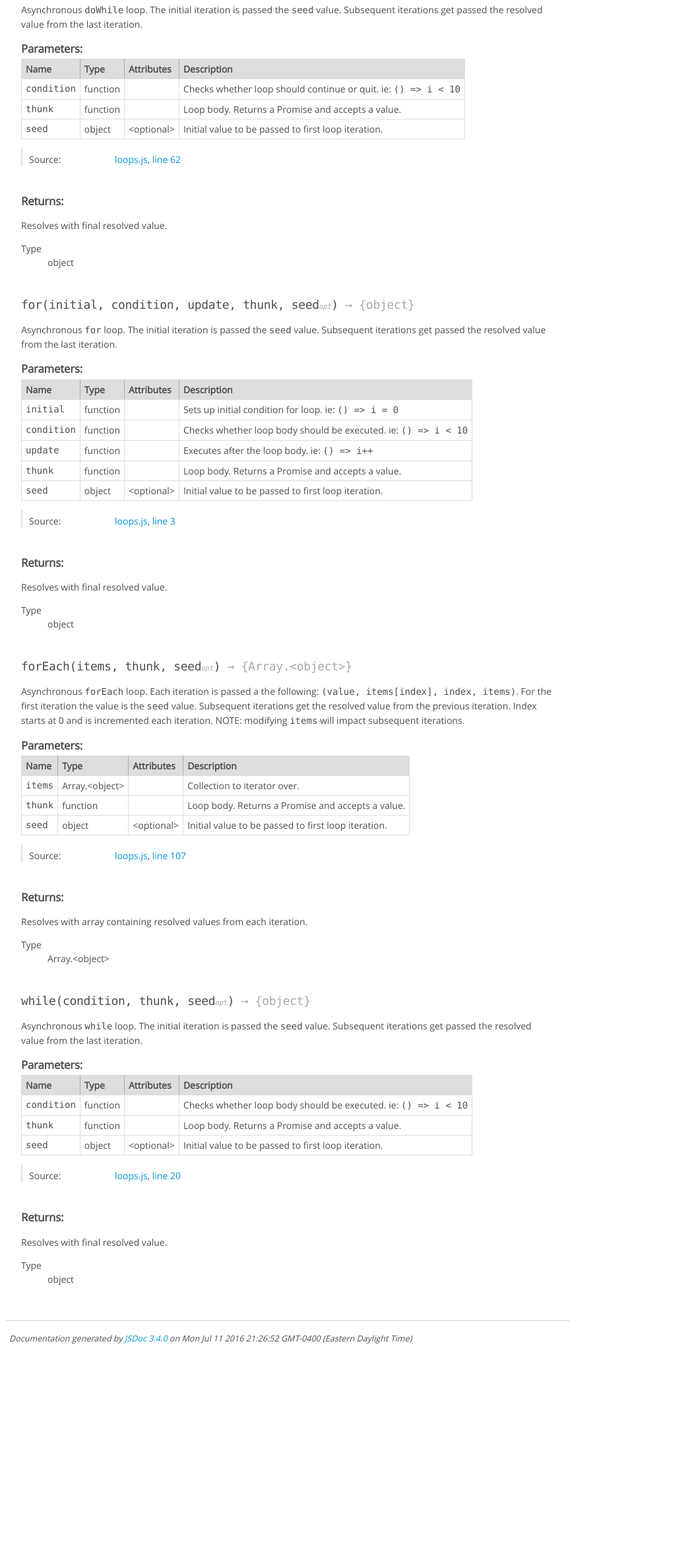
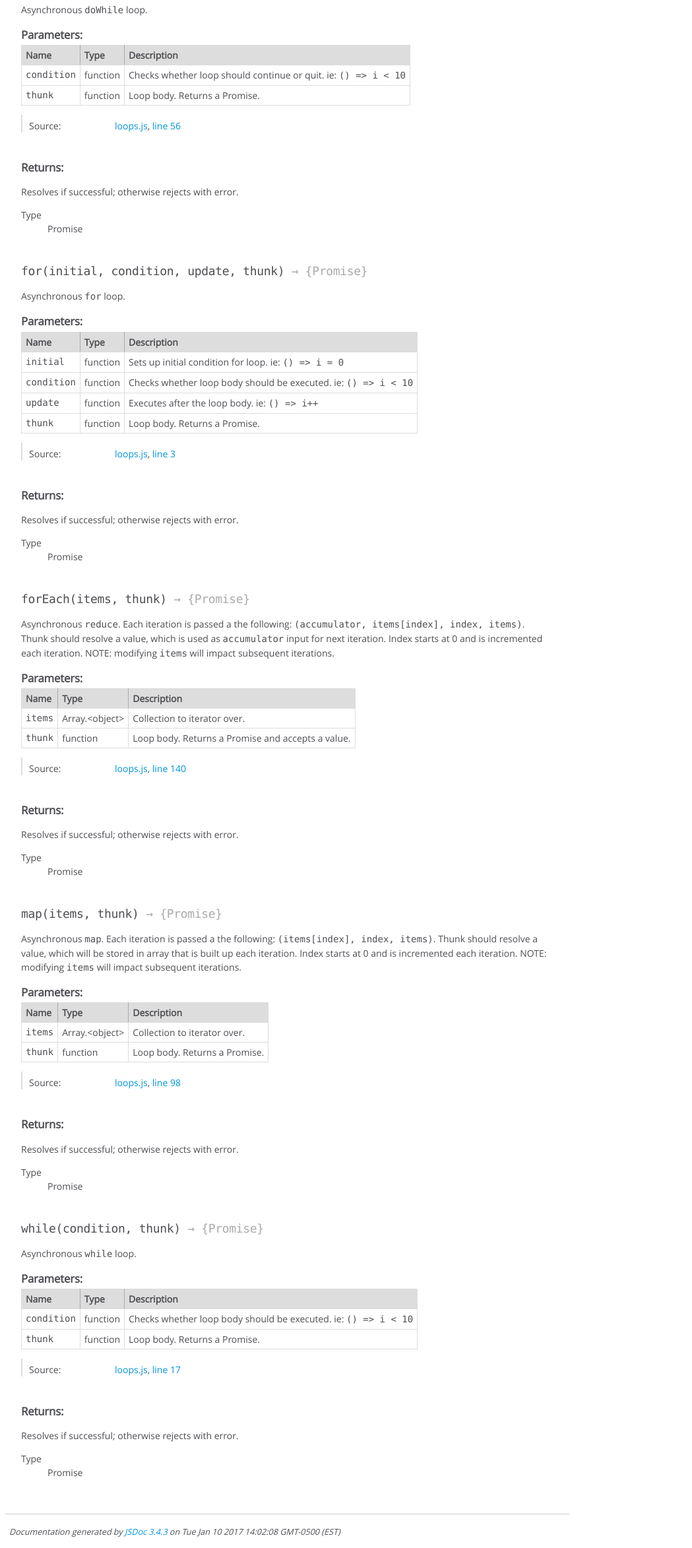
Before and after one commit to h2oboi89/async-loops, a plain HTML site: page global.html in a window 1280 px wide. Shown: the part 258-2604 px from the top of the page at 66% size, without its empty margins (0-1049 px from the left). Before the commit the page ends 2310 px from the top, so only its background shows below. Drawn offline with Linux system fonts and the light colour scheme.

Commit message:
documentation for master : bc3708c92dd6318fbdac6883d6daab5df156c6e5

```diff
--- a/global.html
+++ b/global.html
@@ -24,11 +24,9 @@
 </dl>
     </div>
         <h3 class="subsection-title">Methods</h3>
-    <h4 class="name" id="doWhile"><span class="type-signature"></span>doWhile<span class="signature">(condition, thunk, seed<span class="signature-attributes">opt</span>)</span><span class="type-signature"> &rarr; {object}</span></h4>
+    <h4 class="name" id="doWhile"><span class="type-signature"></span>doWhile<span class="signature">(condition, thunk)</span><span class="type-signature"> &rarr; {Promise}</span></h4>
 <div class="description">
-    <p>Asynchronous <code>doWhile</code> loop.
-The initial iteration is passed the <code>seed</code> value.
-Subsequent iterations get passed the resolved value from the last iteration.</p>
+    <p>Asynchronous <code>doWhile</code> loop.</p>
 </div>
     <h5>Parameters:</h5>
 <table class="params">
@@ -36,7 +34,6 @@ Subsequent iterations get passed the resolved value from the last iteration.</p>
     <tr>
         <th>Name</th>
         <th>Type</th>
-        <th>Attributes</th>
         <th class="last">Description</th>
     </tr>
     </thead>
@@ -46,8 +43,6 @@ Subsequent iterations get passed the resolved value from the last iteration.</p>
             <td class="type">
 <span class="param-type">function</span>
             </td>
-                <td class="attributes">
-                </td>
             <td class="description last"><p>Checks whether loop should continue or quit. ie: <code>() =&gt; i &lt; 10</code></p></td>
         </tr>
         <tr>
@@ -55,45 +50,31 @@ Subsequent iterations get passed the resolved value from the last iteration.</p>
             <td class="type">
 <span class="param-type">function</span>
             </td>
-                <td class="attributes">
-                </td>
-            <td class="description last"><p>Loop body. Returns a Promise and accepts a value.</p></td>
-        </tr>
-        <tr>
-                <td class="name"><code>seed</code></td>
-            <td class="type">
-<span class="param-type">object</span>
-            </td>
-                <td class="attributes">
-                    &lt;optional><br>
-                </td>
-            <td class="description last"><p>Initial value to be passed to first loop iteration.</p></td>
+            <td class="description last"><p>Loop body. Returns a Promise.</p></td>
         </tr>
     </tbody>
 </table>
 <dl class="details">
     <dt class="tag-source">Source:</dt>
     <dd class="tag-source"><ul class="dummy"><li>
-        <a href="loops.js.html">loops.js</a>, <a href="loops.js.html#line62">line 62</a>
+        <a href="loops.js.html">loops.js</a>, <a href="loops.js.html#line56">line 56</a>
     </li></ul></dd>
 </dl>
 <h5>Returns:</h5>
 <div class="param-desc">
-    <p>Resolves with final resolved value.</p>
+    <p>Resolves if successful; otherwise rejects with error.</p>
 </div>
 <dl>
     <dt>
         Type
     </dt>
     <dd>
-<span class="param-type">object</span>
+<span class="param-type">Promise</span>
     </dd>
 </dl>
-    <h4 class="name" id="for"><span class="type-signature"></span>for<span class="signature">(initial, condition, update, thunk, seed<span class="signature-attributes">opt</span>)</span><span class="type-signature"> &rarr; {object}</span></h4>
+    <h4 class="name" id="for"><span class="type-signature"></span>for<span class="signature">(initial, condition, update, thunk)</span><span class="type-signature"> &rarr; {Promise}</span></h4>
 <div class="description">
-    <p>Asynchronous <code>for</code> loop.
-The initial iteration is passed the <code>seed</code> value.
-Subsequent iterations get passed the resolved value from the last iteration.</p>
+    <p>Asynchronous <code>for</code> loop.</p>
 </div>
     <h5>Parameters:</h5>
 <table class="params">
@@ -101,7 +82,6 @@ Subsequent iterations get passed the resolved value from the last iteration.</p>
     <tr>
         <th>Name</th>
         <th>Type</th>
-        <th>Attributes</th>
         <th class="last">Description</th>
     </tr>
     </thead>
@@ -111,8 +91,6 @@ Subsequent iterations get passed the resolved value from the last iteration.</p>
             <td class="type">
 <span class="param-type">function</span>
             </td>
-                <td class="attributes">
-                </td>
             <td class="description last"><p>Sets up initial condition for loop. ie: <code>() =&gt; i = 0</code></p></td>
         </tr>
         <tr>
@@ -120,8 +98,6 @@ Subsequent iterations get passed the resolved value from the last iteration.</p>
             <td class="type">
 <span class="param-type">function</span>
             </td>
-                <td class="attributes">
-                </td>
             <td class="description last"><p>Checks whether loop body should be executed. ie: <code>() =&gt; i &lt; 10</code></p></td>
         </tr>
         <tr>
@@ -129,8 +105,6 @@ Subsequent iterations get passed the resolved value from the last iteration.</p>
             <td class="type">
 <span class="param-type">function</span>
             </td>
-                <td class="attributes">
-                </td>
             <td class="description last"><p>Executes after the loop body. ie: <code>() =&gt; i++</code></p></td>
         </tr>
         <tr>
@@ -138,19 +112,7 @@ Subsequent iterations get passed the resolved value from the last iteration.</p>
             <td class="type">
 <span class="param-type">function</span>
             </td>
-                <td class="attributes">
-                </td>
-            <td class="description last"><p>Loop body. Returns a Promise and accepts a value.</p></td>
-        </tr>
-        <tr>
-                <td class="name"><code>seed</code></td>
-            <td class="type">
-<span class="param-type">object</span>
-            </td>
-                <td class="attributes">
-                    &lt;optional><br>
-                </td>
-            <td class="description last"><p>Initial value to be passed to first loop iteration.</p></td>
+            <td class="description last"><p>Loop body. Returns a Promise.</p></td>
         </tr>
     </tbody>
 </table>
@@ -162,22 +124,21 @@ Subsequent iterations get passed the resolved value from the last iteration.</p>
 </dl>
 <h5>Returns:</h5>
 <div class="param-desc">
-    <p>Resolves with final resolved value.</p>
+    <p>Resolves if successful; otherwise rejects with error.</p>
 </div>
 <dl>
     <dt>
         Type
     </dt>
     <dd>
-<span class="param-type">object</span>
+<span class="param-type">Promise</span>
     </dd>
 </dl>
-    <h4 class="name" id="forEach"><span class="type-signature"></span>forEach<span class="signature">(items, thunk, seed<span class="signature-attributes">opt</span>)</span><span class="type-signature"> &rarr; {Array.&lt;object>}</span></h4>
+    <h4 class="name" id="forEach"><span class="type-signature"></span>forEach<span class="signature">(items, thunk)</span><span class="type-signature"> &rarr; {Promise}</span></h4>
 <div class="description">
-    <p>Asynchronous <code>forEach</code> loop.
-Each iteration is passed a the following: <code>(value, items[index], index, items)</code>.
-For the first iteration the value is the <code>seed</code> value.
-Subsequent iterations get the resolved value from the previous iteration.
+    <p>Asynchronous <code>reduce</code>.
+Each iteration is passed a the following: <code>(accumulator, items[index], index, items)</code>.
+Thunk should resolve a value, which is used as <code>accumulator</code> input for next iteration.
 Index starts at 0 and is incremented each iteration.
 NOTE: modifying <code>items</code> will impact subsequent iterations.</p>
 </div>
@@ -187,7 +148,6 @@ NOTE: modifying <code>items</code> will impact subsequent iterations.</p>
     <tr>
         <th>Name</th>
         <th>Type</th>
-        <th>Attributes</th>
         <th class="last">Description</th>
     </tr>
     </thead>
@@ -197,8 +157,6 @@ NOTE: modifying <code>items</code> will impact subsequent iterations.</p>
             <td class="type">
 <span class="param-type">Array.&lt;object></span>
             </td>
-                <td class="attributes">
-                </td>
             <td class="description last"><p>Collection to iterator over.</p></td>
         </tr>
         <tr>
@@ -206,45 +164,35 @@ NOTE: modifying <code>items</code> will impact subsequent iterations.</p>
             <td class="type">
 <span class="param-type">function</span>
             </td>
-                <td class="attributes">
-                </td>
             <td class="description last"><p>Loop body. Returns a Promise and accepts a value.</p></td>
-        </tr>
-        <tr>
-                <td class="name"><code>seed</code></td>
-            <td class="type">
-<span class="param-type">object</span>
-            </td>
-                <td class="attributes">
-                    &lt;optional><br>
-                </td>
-            <td class="description last"><p>Initial value to be passed to first loop iteration.</p></td>
         </tr>
     </tbody>
 </table>
 <dl class="details">
     <dt class="tag-source">Source:</dt>
     <dd class="tag-source"><ul class="dummy"><li>
-        <a href="loops.js.html">loops.js</a>, <a href="loops.js.html#line107">line 107</a>
+        <a href="loops.js.html">loops.js</a>, <a href="loops.js.html#line140">line 140</a>
     </li></ul></dd>
 </dl>
 <h5>Returns:</h5>
 <div class="param-desc">
-    <p>Resolves with array containing resolved values from each iteration.</p>
+    <p>Resolves if successful; otherwise rejects with error.</p>
 </div>
 <dl>
     <dt>
         Type
     </dt>
     <dd>
-<span class="param-type">Array.&lt;object></span>
+<span class="param-type">Promise</span>
     </dd>
 </dl>
-    <h4 class="name" id="while"><span class="type-signature"></span>while<span class="signature">(condition, thunk, seed<span class="signature-attributes">opt</span>)</span><span class="type-signature"> &rarr; {object}</span></h4>
+    <h4 class="name" id="map"><span class="type-signature"></span>map<span class="signature">(items, thunk)</span><span class="type-signature"> &rarr; {Promise}</span></h4>
 <div class="description">
-    <p>Asynchronous <code>while</code> loop.
-The initial iteration is passed the <code>seed</code> value.
-Subsequent iterations get passed the resolved value from the last iteration.</p>
+    <p>Asynchronous <code>map</code>.
+Each iteration is passed a the following: <code>(items[index], index, items)</code>.
+Thunk should resolve a value, which will be stored in array that is built up each iteration.
+Index starts at 0 and is incremented each iteration.
+NOTE: modifying <code>items</code> will impact subsequent iterations.</p>
 </div>
     <h5>Parameters:</h5>
 <table class="params">
@@ -252,7 +200,54 @@ Subsequent iterations get passed the resolved value from the last iteration.</p>
     <tr>
         <th>Name</th>
         <th>Type</th>
-        <th>Attributes</th>
+        <th class="last">Description</th>
+    </tr>
+    </thead>
+    <tbody>
+        <tr>
+                <td class="name"><code>items</code></td>
+            <td class="type">
+<span class="param-type">Array.&lt;object></span>
+            </td>
+            <td class="description last"><p>Collection to iterator over.</p></td>
+        </tr>
+        <tr>
+                <td class="name"><code>thunk</code></td>
+            <td class="type">
+<span class="param-type">function</span>
+            </td>
+            <td class="description last"><p>Loop body. Returns a Promise.</p></td>
+        </tr>
+    </tbody>
+</table>
+<dl class="details">
+    <dt class="tag-source">Source:</dt>
+    <dd class="tag-source"><ul class="dummy"><li>
+        <a href="loops.js.html">loops.js</a>, <a href="loops.js.html#line98">line 98</a>
+    </li></ul></dd>
+</dl>
+<h5>Returns:</h5>
+<div class="param-desc">
+    <p>Resolves if successful; otherwise rejects with error.</p>
+</div>
+<dl>
+    <dt>
+        Type
+    </dt>
+    <dd>
+<span class="param-type">Promise</span>
+    </dd>
+</dl>
+    <h4 class="name" id="while"><span class="type-signature"></span>while<span class="signature">(condition, thunk)</span><span class="type-signature"> &rarr; {Promise}</span></h4>
+<div class="description">
+    <p>Asynchronous <code>while</code> loop.</p>
+</div>
+    <h5>Parameters:</h5>
+<table class="params">
+    <thead>
+    <tr>
+        <th>Name</th>
+        <th>Type</th>
         <th class="last">Description</th>
     </tr>
     </thead>
@@ -262,8 +257,6 @@ Subsequent iterations get passed the resolved value from the last iteration.</p>
             <td class="type">
 <span class="param-type">function</span>
             </td>
-                <td class="attributes">
-                </td>
             <td class="description last"><p>Checks whether loop body should be executed. ie: <code>() =&gt; i &lt; 10</code></p></td>
         </tr>
         <tr>
@@ -271,49 +264,37 @@ Subsequent iterations get passed the resolved value from the last iteration.</p>
             <td class="type">
 <span class="param-type">function</span>
             </td>
-                <td class="attributes">
-                </td>
-            <td class="description last"><p>Loop body. Returns a Promise and accepts a value.</p></td>
-        </tr>
-        <tr>
-                <td class="name"><code>seed</code></td>
-            <td class="type">
-<span class="param-type">object</span>
-            </td>
-                <td class="attributes">
-                    &lt;optional><br>
-                </td>
-            <td class="description last"><p>Initial value to be passed to first loop iteration.</p></td>
+            <td class="description last"><p>Loop body. Returns a Promise.</p></td>
         </tr>
     </tbody>
 </table>
 <dl class="details">
     <dt class="tag-source">Source:</dt>
     <dd class="tag-source"><ul class="dummy"><li>
-        <a href="loops.js.html">loops.js</a>, <a href="loops.js.html#line20">line 20</a>
+        <a href="loops.js.html">loops.js</a>, <a href="loops.js.html#line17">line 17</a>
     </li></ul></dd>
 </dl>
 <h5>Returns:</h5>
 <div class="param-desc">
-    <p>Resolves with final resolved value.</p>
+    <p>Resolves if successful; otherwise rejects with error.</p>
 </div>
 <dl>
     <dt>
         Type
     </dt>
     <dd>
-<span class="param-type">object</span>
+<span class="param-type">Promise</span>
     </dd>
 </dl>
 </article>
 </section>
 </div>
 <nav>
-    <h2><a href="index.html">Home</a></h2><h3>Global</h3><ul><li><a href="global.html#doWhile">doWhile</a></li><li><a href="global.html#for">for</a></li><li><a href="global.html#forEach">forEach</a></li><li><a href="global.html#while">while</a></li></ul>
+    <h2><a href="index.html">Home</a></h2><h3>Global</h3><ul><li><a href="global.html#doWhile">doWhile</a></li><li><a href="global.html#for">for</a></li><li><a href="global.html#forEach">forEach</a></li><li><a href="global.html#map">map</a></li><li><a href="global.html#while">while</a></li></ul>
 </nav>
 <br class="clear">
 <footer>
-    Documentation generated by <a href="https://github.com/jsdoc3/jsdoc">JSDoc 3.4.0</a> on Mon Jul 11 2016 21:26:52 GMT-0400 (Eastern Daylight Time)
+    Documentation generated by <a href="https://github.com/jsdoc3/jsdoc">JSDoc 3.4.3</a> on Tue Jan 10 2017 14:02:08 GMT-0500 (EST)
 </footer>
 <script> prettyPrint(); </script>
 <script src="scripts/linenumber.js"> </script>
--- a/styles/jsdoc-default.css
+++ b/styles/jsdoc-default.css
@@ -153,11 +153,18 @@ h1
     margin: 12px 24px 20px;
 }
 
-h2, h3
+h2, h3.subsection-title
 {
     font-size: 30px;
     font-weight: 700;
     letter-spacing: -1px;
+    margin-bottom: 12px;
+}
+
+h3
+{
+    font-size: 24px;
+    letter-spacing: -0.5px;
     margin-bottom: 12px;
 }
 
@@ -184,6 +191,32 @@ h6
     margin: 6px 0 3px 0;
     font-style: italic;
 }
+
+table
+{
+    border-spacing: 0;
+    border: 0;
+    border-collapse: collapse;
+}
+
+td, th
+{
+    border: 1px solid #ddd;
+    margin: 0px;
+    text-align: left;
+    vertical-align: top;
+    padding: 4px 6px;
+    display: table-cell;
+}
+
+thead tr
+{
+    background-color: #ddd;
+    font-weight: bold;
+}
+
+th { border-right: 1px solid #aaa; }
+tr > th:last-child { border-right: 1px solid #ddd; }
 
 .ancestors { color: #999; }
 .ancestors a
@@ -296,43 +329,11 @@ h6
   user-select: text;
 }
 
-.params, .props
-{
-    border-spacing: 0;
-    border: 0;
-    border-collapse: collapse;
-}
-
 .params .name, .props .name, .name code {
     color: #4D4E53;
     font-family: Consolas, Monaco, 'Andale Mono', monospace;
     font-size: 100%;
 }
-
-.params td, .params th, .props td, .props th
-{
-    border: 1px solid #ddd;
-    margin: 0px;
-    text-align: left;
-    vertical-align: top;
-    padding: 4px 6px;
-    display: table-cell;
-}
-
-.params thead tr, .props thead tr
-{
-    background-color: #ddd;
-    font-weight: bold;
-}
-
-.params .params thead tr, .props .props thead tr
-{
-    background-color: #fff;
-    font-weight: bold;
-}
-
-.params th, .props th { border-right: 1px solid #aaa; }
-.params thead .last, .props thead .last { border-right: 1px solid #ddd; }
 
 .params td.description > p:first-child,
 .props td.description > p:first-child
```
Also changed, not shown: index.html (+8 -100 lines), loops.js.html (+83 -54 lines).
